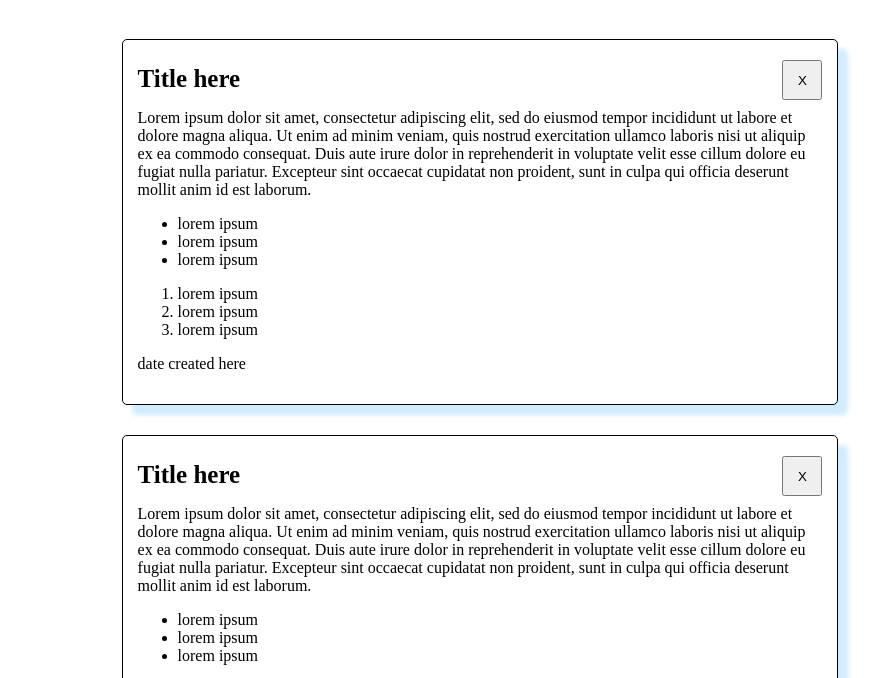
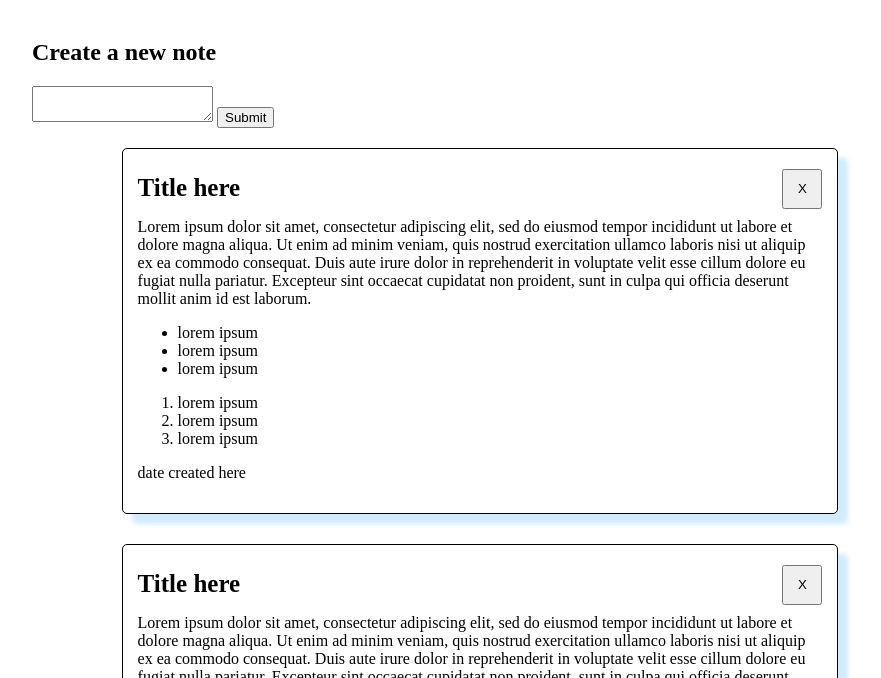
Before and after one commit to aguirreh8/MyReminders, a plain HTML site: page index.html in a window 1280 px wide. Shown: the part 61-739 px from the top of the page, without its empty margins (160-1041 px from the left). Drawn offline with Linux system fonts and the light colour scheme.

Commit message:
Create create note form element

```diff
--- a/assets/css/style.css
+++ b/assets/css/style.css
@@ -21,8 +21,12 @@ body {
     z-index: 999;
 }
 
+.create-note-form {
+    margin-top: 100px;
+}
+
 .notes-holder {
-    margin-top: 100px;
+    margin-top: 20px;
     width: 100%;
 }
 
--- a/index.html
+++ b/index.html
@@ -8,6 +8,14 @@
             <header class="title-bar">
                 <h1>My Reminders</h1>
             </header>
+
+            <div class="create-note-form">
+                <h2>Create a new note</h2>
+                <form>
+                    <textarea></textarea>
+                    <input type="submit" />
+                </form>
+            </div>
 
             <div class="notes-holder">
                 <div class="note-card">
```
